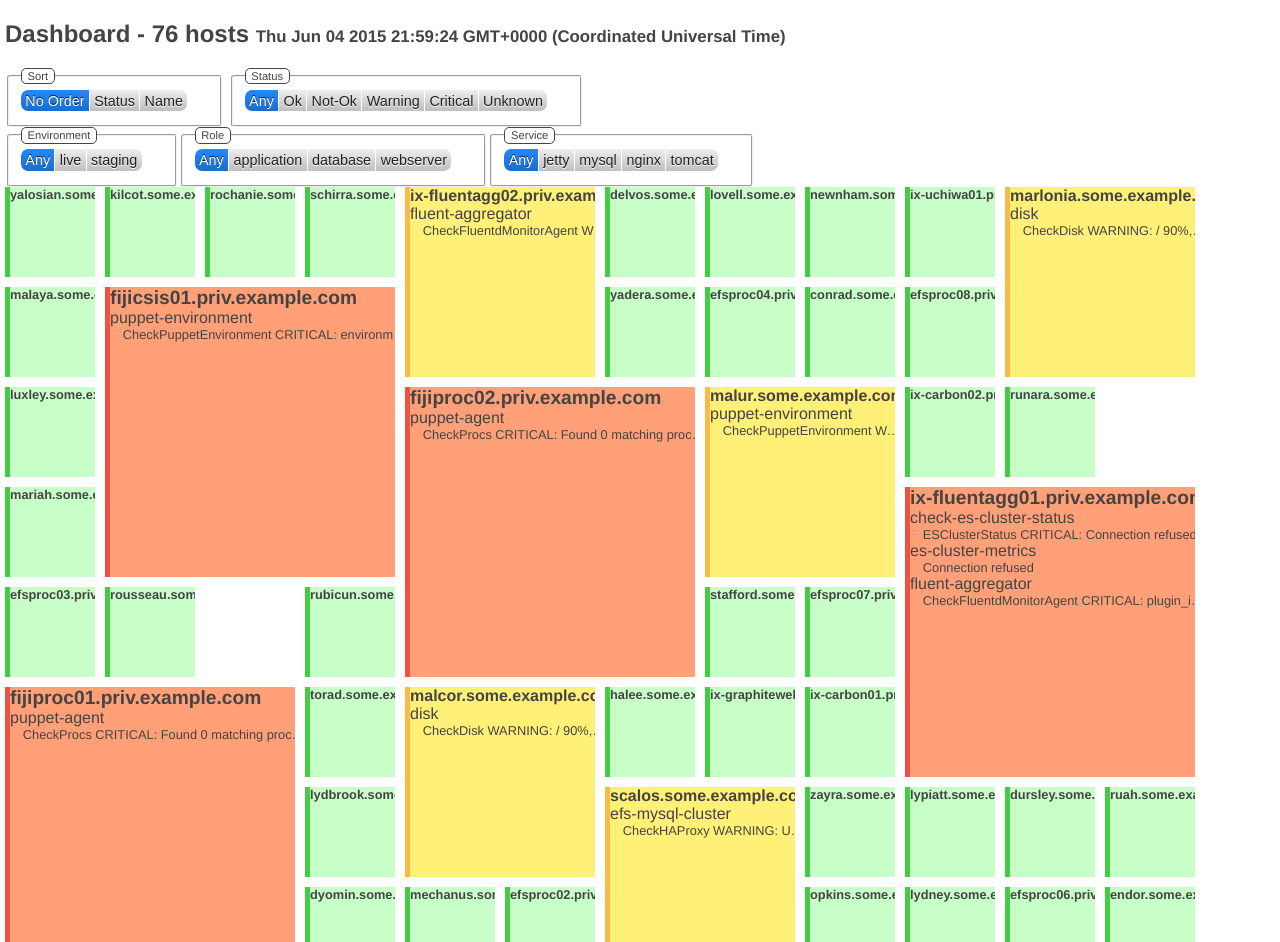
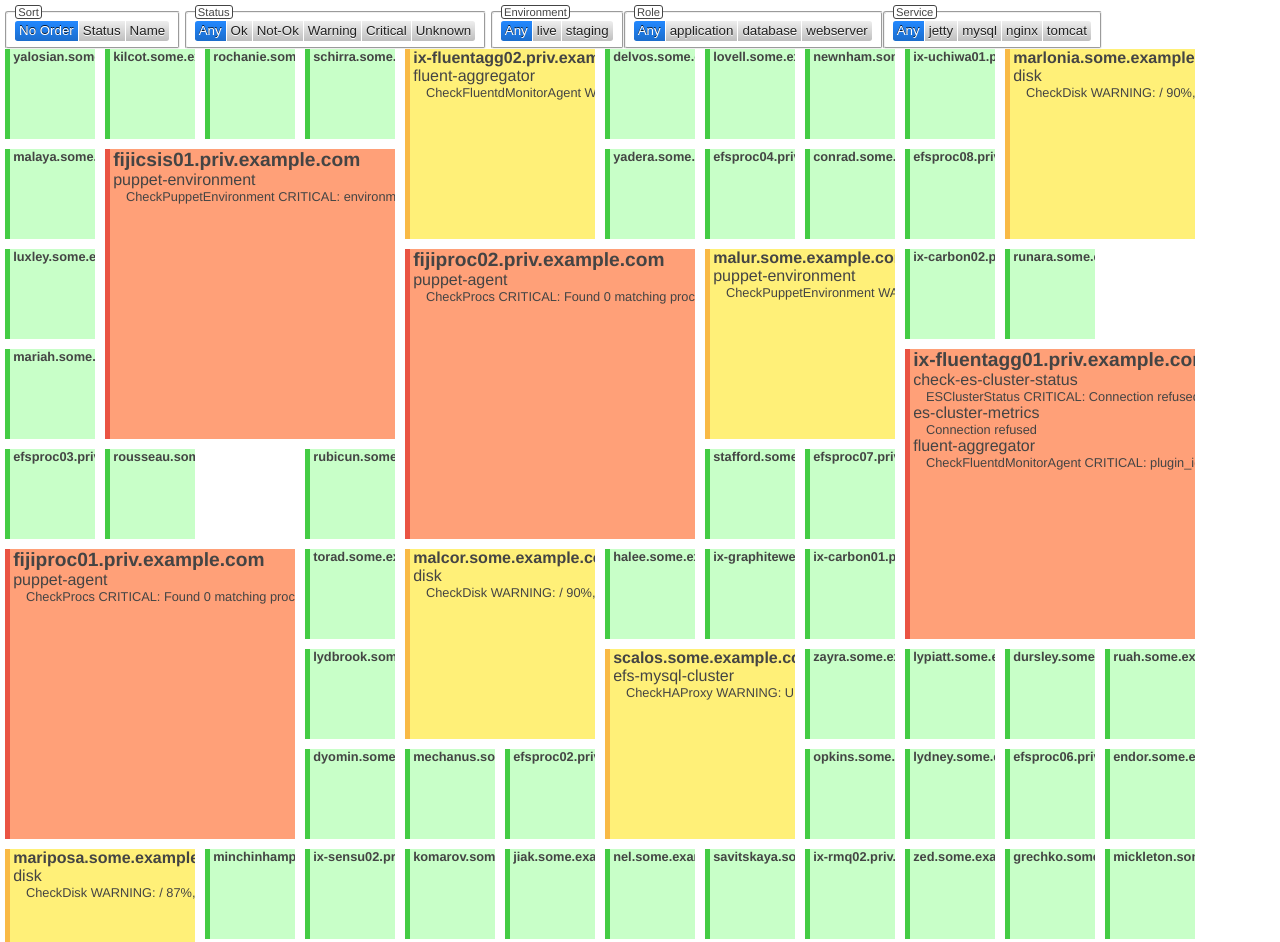
Before and after one commit to warmfusion/mosaic, a website: page index.html in a window 1280 px wide. Shown: the top 942 px of the page. Drawn offline with Linux system fonts and the light colour scheme.

Commit message:
Clean up header, and tighten up the tag filtering sections to save space

```diff
--- a/assets/demo.css
+++ b/assets/demo.css
@@ -8,13 +8,17 @@ fieldset{
   display:inline;
   text-transform: capitalize;
   border-radius:3px;
+  padding: 0.1em 0.5em;
+  margin:0;
 }
 legend {
-  padding: 0.1em 0.5em;
+  padding: 0 0.2em;
   border:1px solid;
-  border-radius: 5px;
+  border-radius: 3px;
   font-size:0.7em;
 }
+
+
 
 .item{
   box-sizing:border-box;
@@ -22,6 +26,7 @@ legend {
   -webkit-box-sizing:border-box;
   margin-bottom: 10px;
   margin-right: 10px;
+  padding-left:0.2em;
   white-space: nowrap;
   overflow: hidden;
   text-overflow: ellipsis;
@@ -76,7 +81,7 @@ legend {
     display: block;
     margin-left: 1em;
     font-size: 0.8em;
-    overflow: hidden;
+    overflow:  visible;
     text-overflow: ellipsis;
     -o-text-overflow: ellipsis;
     white-space: nowrap;
@@ -108,7 +113,7 @@ body {
   background-image: linear-gradient( to bottom, hsla(0, 0%, 0%, 0), hsla(0, 0%, 0%, 0.2) );
   color: #222;
   font-family: sans-serif;
-  font-size: 0.9em;
+  font-size: 0.57m;
   text-shadow: 0 1px white;
   cursor: pointer;
 }
@@ -147,10 +152,10 @@ body {
   margin-right: 1px;
 }
 
-.button-group .button:first-child { border-radius: 0.5em 0 0 0.5em; }
-.button-group .button:last-child { border-radius: 0 0.5em 0.5em 0; }
+.button-group .button:first-child { border-radius: 0.2em 0 0 0.2em; }
+.button-group .button:last-child { border-radius: 0 0.2em 0.2em 0; }
 
 .control .button-group {
   display: inline-block;
-  margin-right: 20px;
+  margin-right: 0px;
 }
--- a/boxtemplate.html
+++ b/boxtemplate.html
@@ -14,23 +14,24 @@
 			</div>
 		</fieldset>
 
-		<span id="tags">
 		<fieldset ng-repeat="(groupname,filters) in mosaic.tags track by groupname">
 			<legend>{{groupname}}</legend>
 			<div class="button-group js-radio-button-group">
 				<button ng-repeat="filter in filters track by filter.filter" class="button" ng-click="mosaic.data.filters[groupname] = filter" ng-class="{ 'is-checked': filter.filter === mosaic.data.filters[groupname].filter }">{{filter.text}}</button>
 			</div>
 		</fieldset>
-		</span>
+
 	</span>
 
 </div>
 <div class="mosaic-grid">
 	<div ng-repeat="client in mosaic.data.clients track by client.name" class="item status-{{client.size}}{{client.tagjoin}}">
 		<h2 class="name">{{client.name}}</h2>
+		<div>
 			<div class="status" style="display:none" >{{client.status}}</div>
 			<ul class="checks">
 				<li ng-repeat="event in client.events">{{event.check.name}} <span class="output">{{event.check.output}}</span></li>
 			</ul>
 		</div>
 	</div>
+</div>
--- a/index.html
+++ b/index.html
@@ -1,7 +1,7 @@
 <!doctype html>
-<html>
+<html ng-app="mosaic" ng-controller="MosaicController">
 	<head>
-		<title>ProtoType Mosaic Concept</title>
+		<title>Mosaic - {{mosaic.data.clients.length}} hosts</title>
 		<link rel="stylesheet" type="text/css" href="assets/demo.css">
 		<script src="bower_components/jquery/dist/jquery.min.js"></script>
 		<script src="bower_components/angular/angular.min.js"></script>
@@ -9,8 +9,10 @@
 		<script src="src/mosaic.js"></script>
 	</head>
 
-	<body ng-app="mosaic" ng-controller="MosaicController">
-		<h2>Dashboard - {{mosaic.data.clients.length}} hosts <span id="last-updated" ng-bind="mosaic.last_update"></span> </h2>
+	<body >
 		<div mosaic-isotope mosaic="mosaic" id="grid"></div>
+		<div id='footer'>
+		<p id="last-updated">Last updated: <span ng-bind="mosaic.last_update"></span></p>
+		</div>
 	</body>
 </html>
```
Lines whose indentation alone changed are shown as unchanged.
